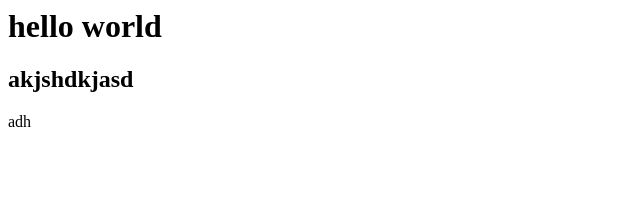
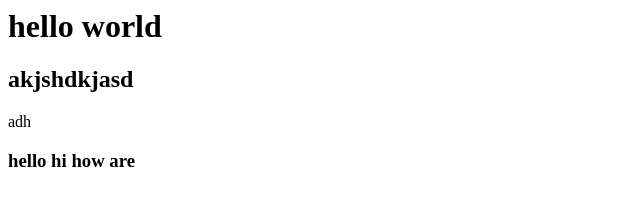
Before and after one commit to Suraj-Gahatraj/VisitNepal2030, a plain HTML site: page index.html in a window 1280 px wide. Shown: the whole page, without its empty margins (0-640 px from the left). Drawn offline with Linux system fonts and the light colour scheme.

Commit message:
some text addd

```diff
--- a/index.html
+++ b/index.html
@@ -1,2 +1,3 @@
 <h1>hello world</h1>
 <H2>akjshdkjasd</H2>adh
+<h3>hello hi how are</h3>
```
